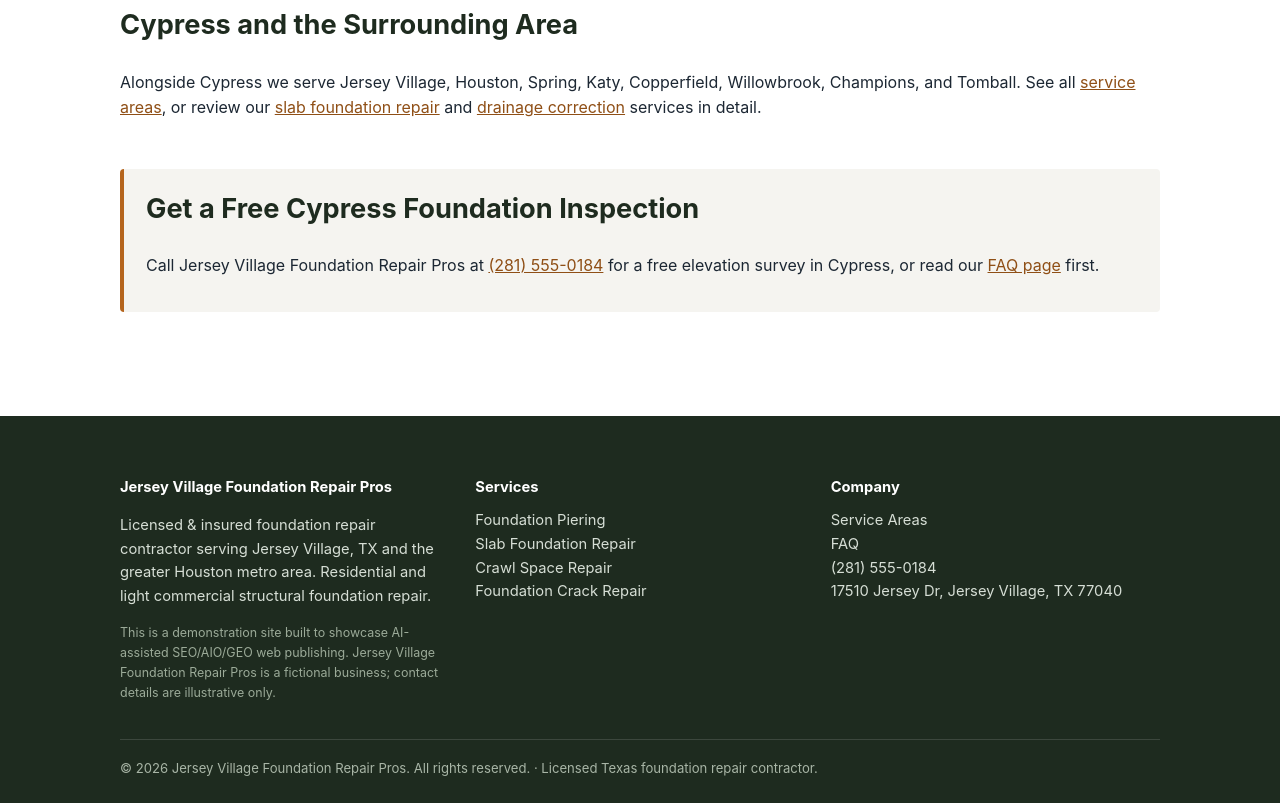
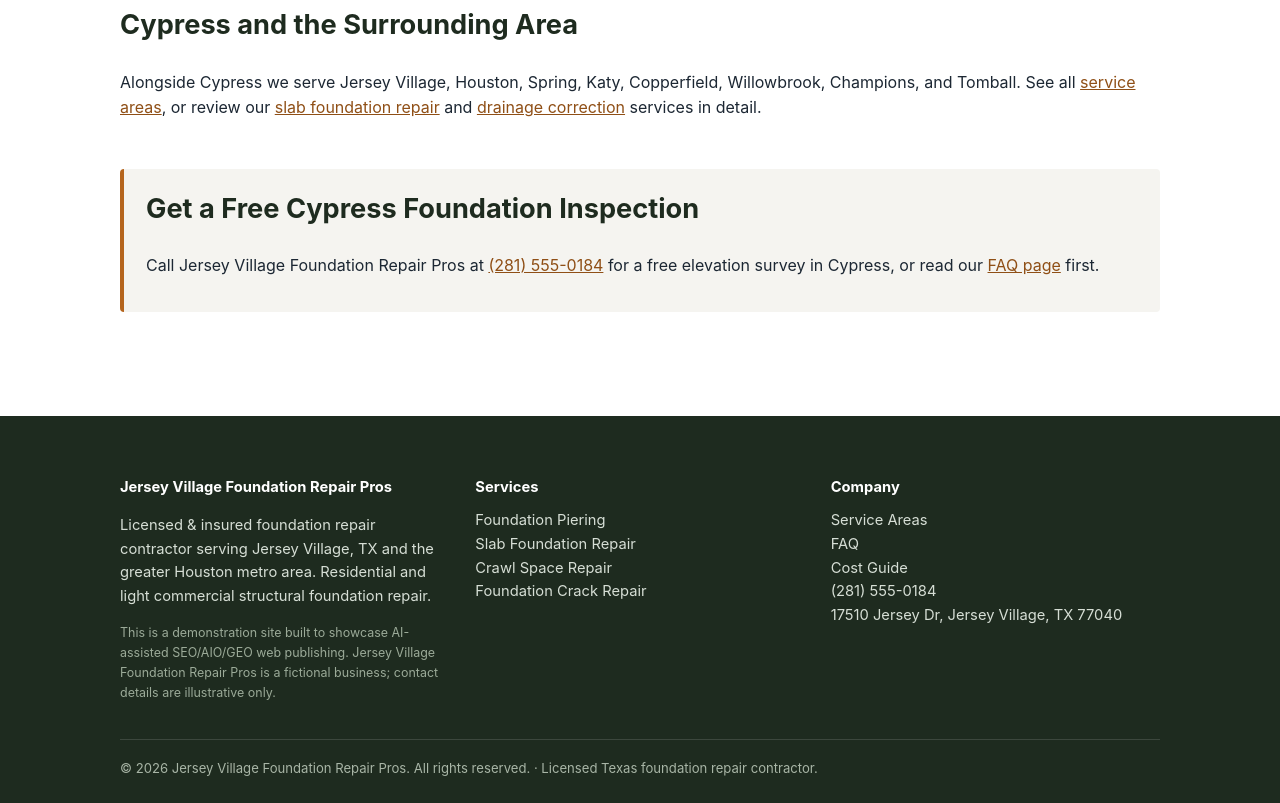
Before and after one commit to mpmulkern/jersey-village-foundation-repair-demo, a plain HTML site: page areas/foundation-repair-cypress-tx.html in a window 1280 px wide. Shown: the part 3175-3978 px from the top of the page. Drawn offline with Linux system fonts and the light colour scheme.

Commit message:
Fix orphaned pages: add sitewide footer links for pages that had no inbound internal link

```diff
--- a/areas/foundation-repair-cypress-tx.html
+++ b/areas/foundation-repair-cypress-tx.html
@@ -231,6 +231,7 @@
         <h4>Company</h4>
         <a href="/service-areas.html">Service Areas</a><br>
         <a href="/faq.html">FAQ</a><br>
+        <a href="/guides/foundation-repair-cost-houston.html">Cost Guide</a><br>
         <a href="tel:+12815550184">(281) 555-0184</a><br>
         <span>17510 Jersey Dr, Jersey Village, TX 77040</span>
       </div>
```
Also changed, not shown: areas/foundation-repair-katy-tx.html (+1 -0 lines), faq.html (+1 -0 lines), guides/foundation-repair-cost-houston.html (+1 -0 lines), index.html (+1 -0 lines), service-areas.html (+1 -0 lines), services/crawl-space-repair.html (+1 -0 lines), services/foundation-crack-repair.html (+1 -0 lines), services/foundation-drainage-correction.html (+1 -0 lines), services/foundation-piering.html (+1 -0 lines), services/pier-and-beam-leveling.html (+1 -0 lines), services/slab-foundation-repair.html (+1 -0 lines).
